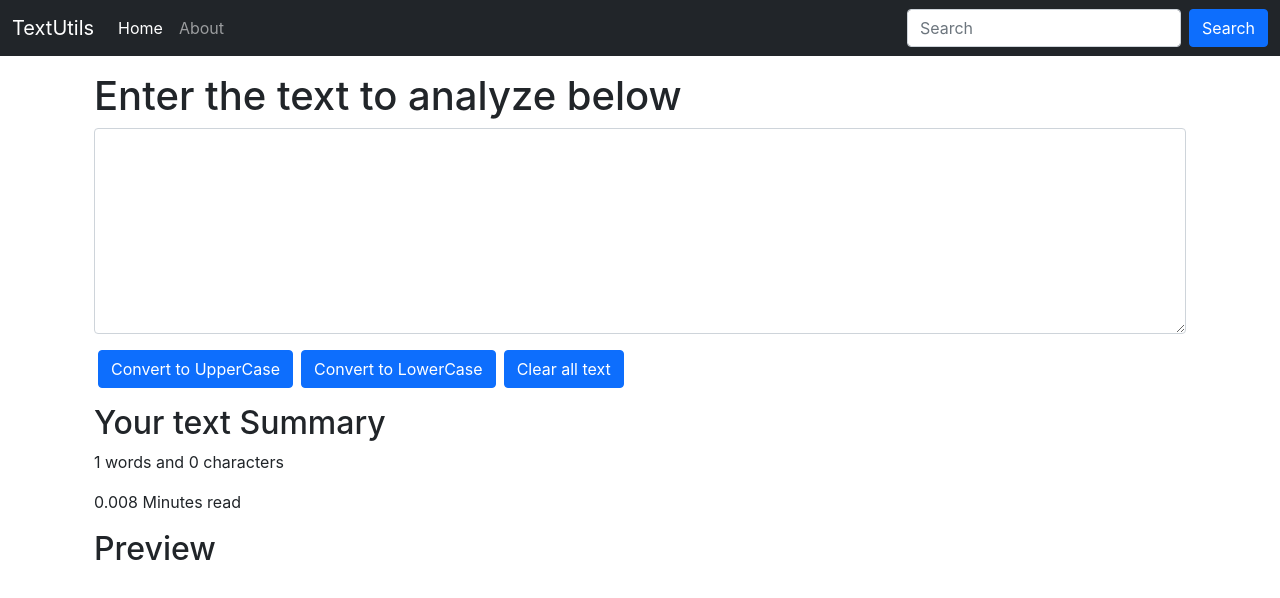
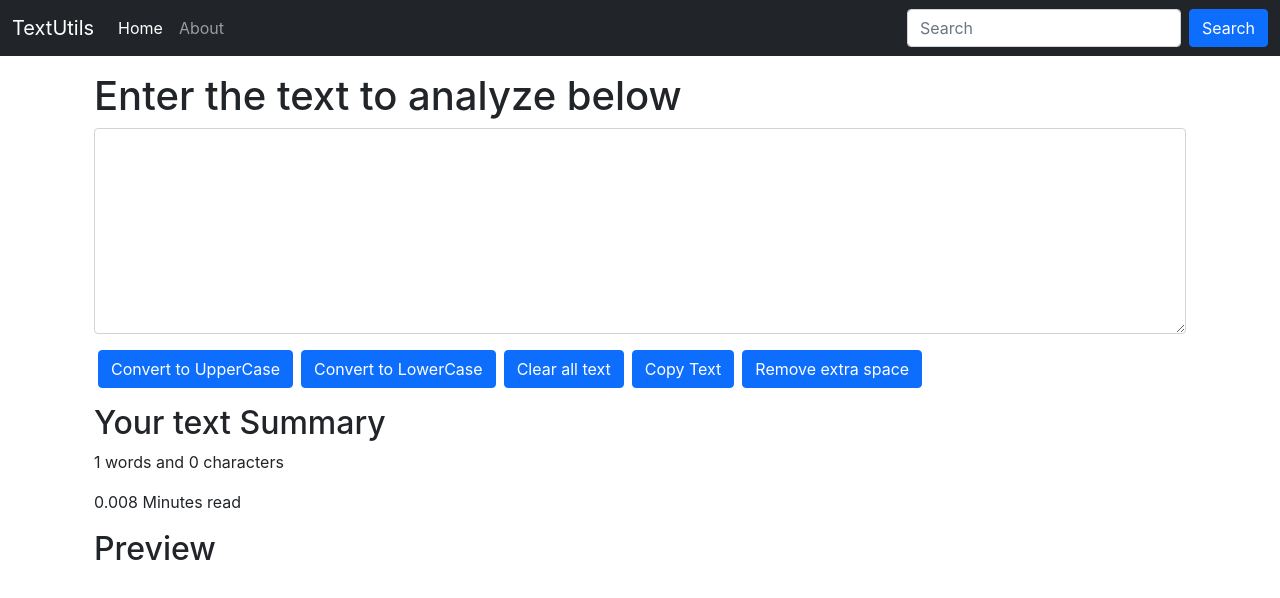
Before and after one commit to bhawana2001/Text-Utils, a React (Create React App) app: page / in a window 1280 px wide. Shown: the top 598 px of the page. Built offline with nearby package versions, Linux system fonts and the light colour scheme.

Commit message:
Create more features

```diff
--- a/src/components/TextForm.js
+++ b/src/components/TextForm.js
@@ -1,21 +1,38 @@
 import React, { useState } from 'react'
 
 export default function TextForm(props) {
+    //change to uppercase
     const handleUpClick = () => {
         let newText = text.toUpperCase();
         setText(newText)
     }
+    //change to lowercase
     const handleLoClick = () => {
         let newText = text.toLowerCase();
         setText(newText)
     }
+    //clear all text
     const handleClearClick = () => {
         let newText = "";
         setText(newText)
     }
+    //copy text to clipboard
+    const handleCopy = () => {
+        let text = document.getElementById('myBox')
+        text.select();
+        navigator.clipboard.writeText(text.value)
+    }
+    //handle whiteSpace
+    const handleExtraSpace = () => {
+        let newText = text.split(/[ ]+/);
+        setText(newText.join(" "))
+    }
+
+    //change target values
     const handleOnChange = (event) => {
         setText(event.target.value);
     }
+
     const [text, setText] = useState('');
 
 
@@ -29,6 +46,8 @@
                 <button className="btn btn-primary mx-1" onClick={handleUpClick}>Convert to UpperCase</button>
                 <button className="btn btn-primary mx-1" onClick={handleLoClick}>Convert to LowerCase</button>
                 <button className="btn btn-primary mx-1" onClick={handleClearClick}>Clear all text</button>
+                <button className="btn btn-primary mx-1" onClick={handleCopy}>Copy Text</button>
+                <button className="btn btn-primary mx-1" onClick={handleExtraSpace}>Remove extra space</button>
 
             </div>
             <div className="container my-3">
```
